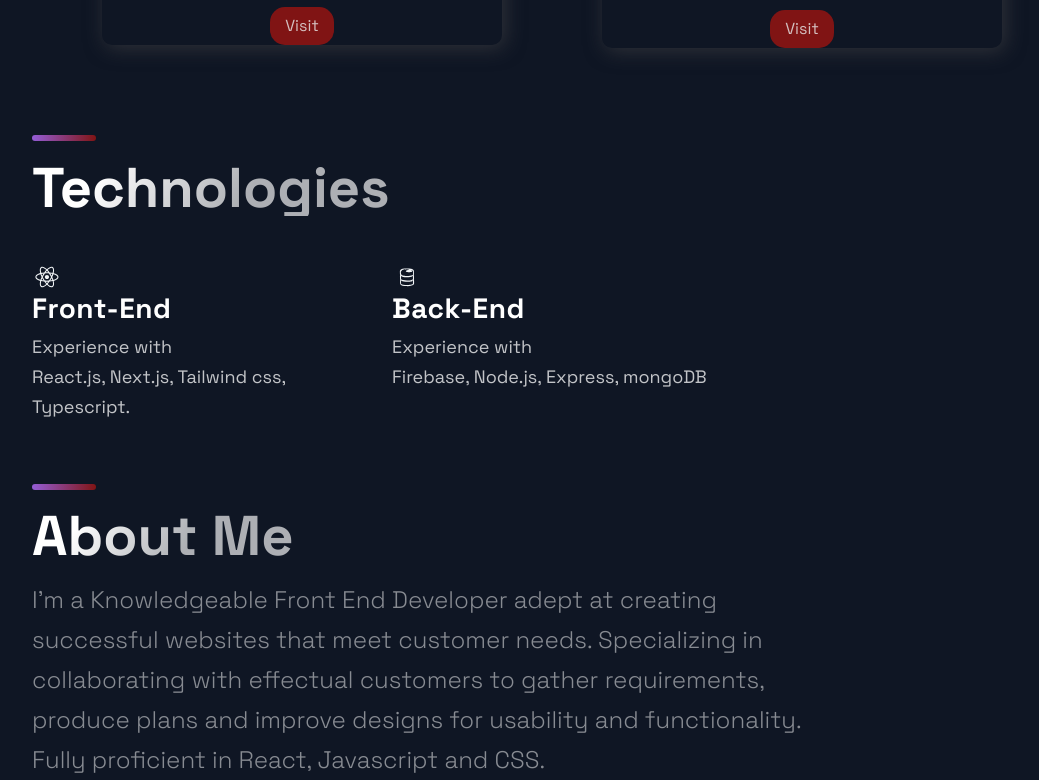
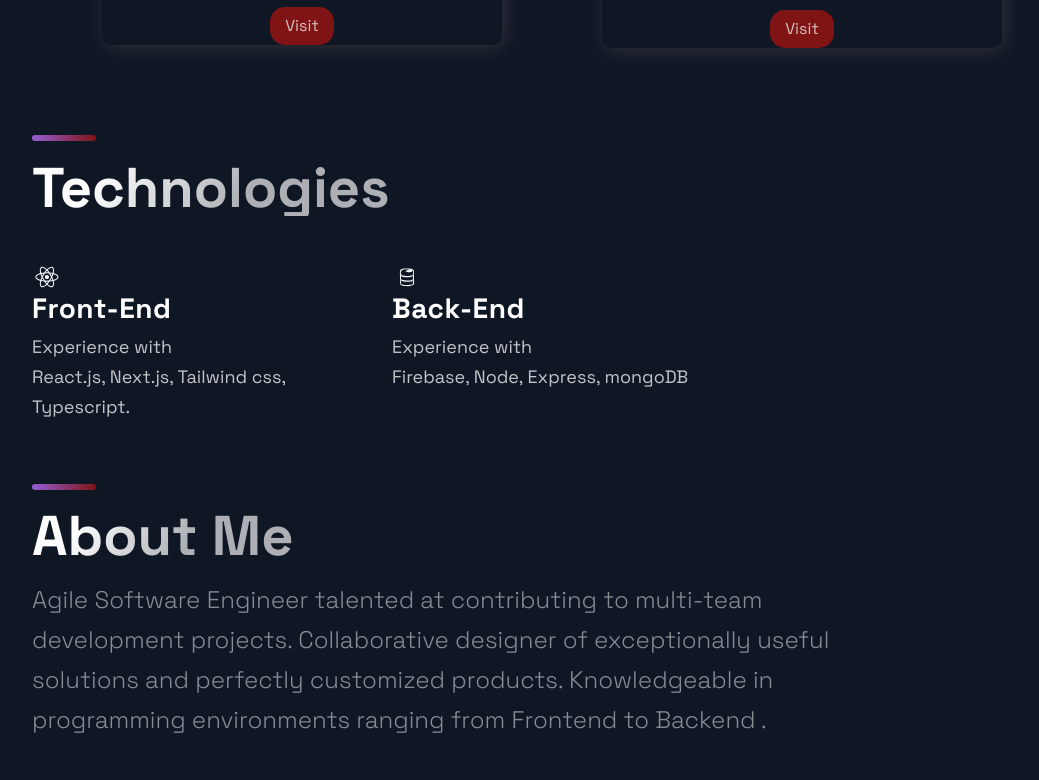
Before and after one commit to dchief1/portfolio, a Next.js app: page / in a window 1280 px wide. Shown: the part 2000-2780 px from the top of the page, without its empty margins (88-1127 px from the left). Built offline with nearby package versions, Linux system fonts and the light colour scheme.

Commit message:
new update

```diff
--- a/src/components/Hero/Hero.js
+++ b/src/components/Hero/Hero.js
@@ -1,6 +1,6 @@
 import React from 'react';
 
-import { Section,  SectionTitle } from '../../styles/GlobalComponents';
+import { Section, SectionText,  SectionTitle } from '../../styles/GlobalComponents';
 import Button from '../../styles/GlobalComponents/Button';
 import { LeftSection } from './HeroStyles';
 
@@ -11,6 +11,9 @@ const Hero = (props) => (
         Kelechi <br />
         Software Engineer.
       </SectionTitle>
+      <SectionText>
+        Passoinate software engineer
+      </SectionText>
 
       <Button onClick={() => window.location= 'mailto:igwesiemmanuel4@gmail.com'}>Let's talk</Button>
     </LeftSection>
--- a/src/components/Technologies/Technologies.js
+++ b/src/components/Technologies/Technologies.js
@@ -25,7 +25,7 @@ const Technologies = () =>  (
           <ListTitle>Back-End</ListTitle>
           <ListParagraph>
             Experience with <br />
-            Firebase, Node.js, Express, mongoDB
+            Firebase, Node, Express, mongoDB
           </ListParagraph>
         </ListContainer>
       </ListItem>
--- a/src/components/TimeLine/TimeLine.js
+++ b/src/components/TimeLine/TimeLine.js
@@ -48,10 +48,18 @@ const Timeline = () => {
       <br />
       <SectionTitle>About Me</SectionTitle>
       <SectionText>
-        I'm a  Knowledgeable Front End Developer adept at creating
-          successful websites that meet customer needs. Specializing in
-          collaborating with effectual customers to gather requirements,
-           produce plans and improve designs for usability and functionality. Fully proficient in React, Javascript and CSS.
+          Agile Software Engineer
+          talented at contributing to
+          multi-team development
+          projects. Collaborative
+          designer of exceptionally
+          useful solutions and perfectly
+          customized products.
+          Knowledgeable in
+          programming environments
+          ranging from Frontend to
+          Backend .
+
       </SectionText>
       <CarouselContainer ref={carouselRef} onScroll={handleScroll} >
         <>
```
